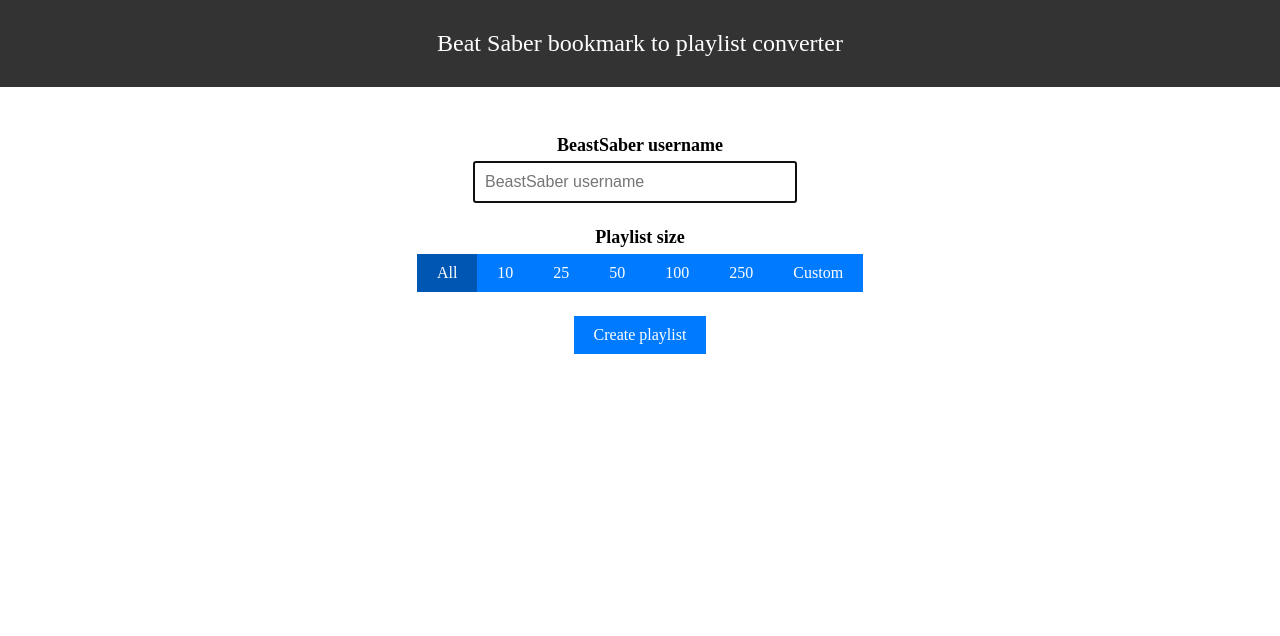
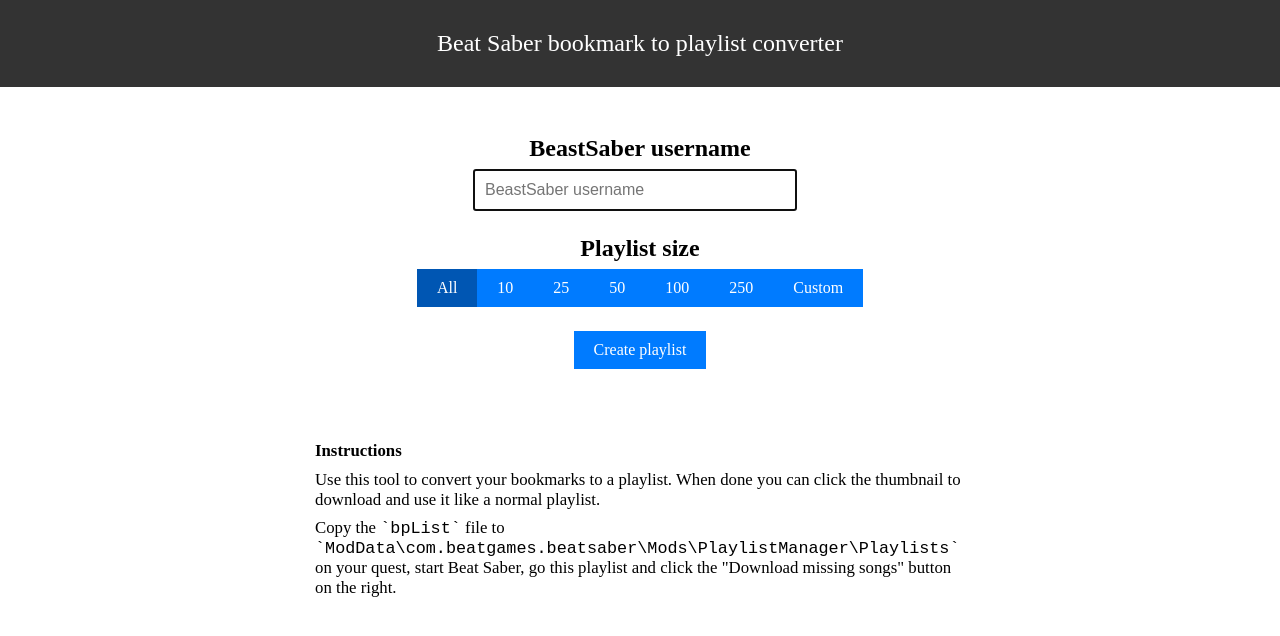
Before and after one commit to lorgan3/beatsaber-bookmark-to-playlist, a Vue app: page / in a window 1280 px wide. Shown: the top 636 px of the page. Built offline with nearby package versions, Linux system fonts and the light colour scheme; a web font is replaced by a local one.

Commit message:
Add an instruction section

```diff
--- a/src/App.vue
+++ b/src/App.vue
@@ -10,6 +10,20 @@
   </header>
 
   <Form />
+
+  <section class="instructions">
+    <h3>Instructions</h3>
+    <p>
+      Use this tool to convert your bookmarks to a playlist. When done you can
+      click the thumbnail to download and use it like a normal playlist.
+    </p>
+    <p>
+      Copy the <pre>`bpList`</pre> file to
+      <pre>`ModData\com.beatgames.beatsaber\Mods\PlaylistManager\Playlists`</pre> on your quest, start
+      Beat Saber, go this playlist and click the "Download missing songs" button
+      on the right.
+    </p>
+  </section>
 </template>
 
 <style lang="scss">
@@ -45,9 +59,24 @@
   }
 }
 
+.instructions {
+  max-width: 650px;
+  font-size: 0.7em;
+  padding: 0 2em;
+  display: flex;
+  flex-direction: column;
+  gap: 0.5em;
+  align-self: center;
+
+  pre {
+    font-family: monospace;
+    display: inline;
+  }
+}
+
 button {
   font-family: Geist;
-  font-size: 24px;
+  font-size: 2em;
   color: #000;
 
   &:disabled {
@@ -158,7 +187,7 @@
 
 /* */
 h3 {
-  font-size: 18px;
+  font-size: 1em;
   font-weight: bold;
 }
 </style>
```
